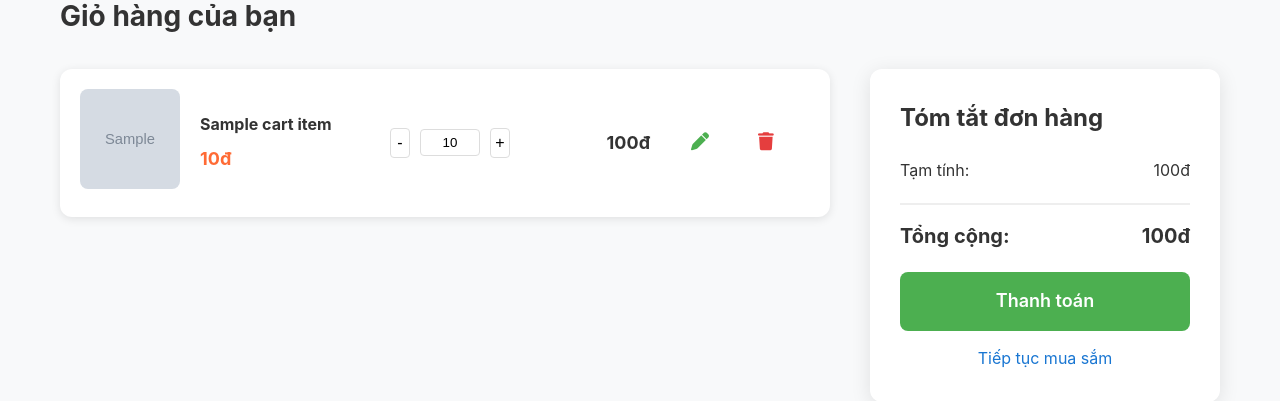
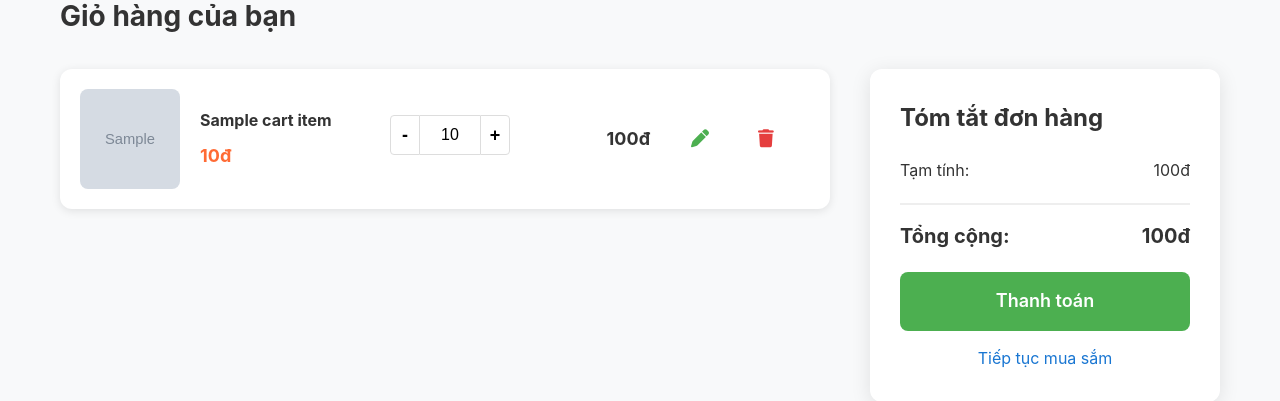
Before and after one commit to Tourora-s-Team/ElectroMart, a PHP site: template app/views/cart.php in a window 1280 px wide. Shown: the part 166-567 px from the top of the page. Run offline with PHP 8.4, Linux system fonts and the light colour scheme; the template is opened without the code that fills it: most values are stand-ins (such as "Sample title", 1, 10 or a date in 2020); grey boxes marked "Sample" are stand-in pictures; some libraries are stand-ins or nearby versions.

Commit message:
done cart AND update CSS

```diff
--- a/app/views/cart.php
+++ b/app/views/cart.php
@@ -14,12 +14,16 @@
                         <?php $total += $item['Price'] * $item['Quantity']; ?>
                         <div class="cart-item" data-item-id="<?php echo $item[0]['CartID']; ?>">
                             <div class="item-image">
-                                <img src="<?php echo $item['ImageURL'] ?? '/public/images/no-image.jpg'; ?>"
-                                    alt="<?php echo htmlspecialchars($item['ProductName']); ?>">
+                                <a href="public/product-detail/<?= $item['ProductID'] ?>" class="item-link">
+                                    <img src="<?php echo $item['ImageURL'] ?? '/public/images/no-image.jpg'; ?>"
+                                        alt="<?php echo htmlspecialchars($item['ProductName']); ?>">
+                                </a>
                             </div>
 
                             <div class="item-info">
-                                <h3><?php echo htmlspecialchars($item['ProductName']); ?></h3>
+                                <a href="public/product-detail/<?= $item['ProductID'] ?>" class="item-link">
+                                    <h3><?php echo htmlspecialchars($item['ProductName']); ?></h3>
+                                </a>
                                 <div class="item-price"><?php echo number_format($item['Price'], 0, ',', '.'); ?>đ</div>
                             </div>
                             <form id="form_update_quantity_<?php echo $item['ProductID']; ?>"
--- a/public/css/components/cart.css
+++ b/public/css/components/cart.css
@@ -26,6 +26,12 @@
     border-radius: 12px;
     box-shadow: 0 2px 10px rgba(0, 0, 0, 0.1);
     margin-bottom: 20px;
+    transition: transform 0.3s ease, box-shadow 0.3s ease;
+}
+
+.cart-item:hover {
+    transform: translateY(-5px);
+    box-shadow: 0 8px 30px rgba(0, 0, 0, 0.15);
 }
 
 .item-image img {
@@ -53,31 +59,59 @@
     gap: 10px;
 }
 
+.item-link {
+    display: flex;
+    gap: 16px;
+    text-decoration: none;
+    color: inherit;
+    align-items: center;
+}
+
+.item-quantity {
+    display: flex;
+    align-items: center;
+    gap: 0;
+    margin-bottom: 8px;
+}
+
 .quantity-btn {
-    width: 30px;
-    height: 30px;
+    width: 40px;
+    height: 40px;
     border: 1px solid #ddd;
     background: white;
     cursor: pointer;
-    border-radius: 4px;
     display: flex;
     align-items: center;
     justify-content: center;
-    font-size: 16px;
+    font-size: 18px;
+    font-weight: 600;
     transition: all 0.3s;
+    padding: 0;
 }
 
 .quantity-btn:hover {
-    background: #f8f9fa;
-    border-color: #1976D2;
+    background: #f5f5f5;
+    border-color: #FF6B35;
+}
+
+.quantity-btn.minus {
+    border-radius: 4px 0 0 4px;
+}
+
+.quantity-btn.plus {
+    border-radius: 0 4px 4px 0;
 }
 
 .quantity-input {
     width: 60px;
+    height: 40px;
     text-align: center;
     border: 1px solid #ddd;
-    border-radius: 4px;
-    padding: 5px;
+    border-left: none;
+    border-right: none;
+    border-radius: 0;
+    padding: 0;
+    font-size: 16px;
     outline: none;
 }
 
```
